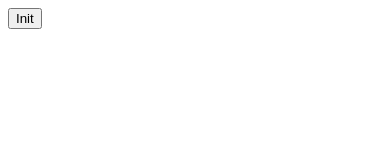
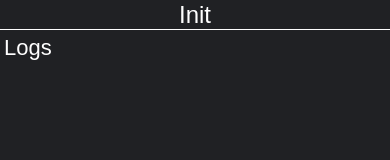
Before and after one commit to DjDeveloperr/Band, a plain HTML site: page index.html in a window 390 px wide. Drawn offline with Linux system fonts and the light colour scheme.

Commit message:
ready to test on phone

```diff
--- a/bundle.js
+++ b/bundle.js
@@ -1356,7 +1356,7 @@ class Band extends EventEmitter {
         ]).buffer);
     }
 }
-const log = (title, color, msg)=>console.log(`%c[${title}] %c${msg}`, `color: ${color};`, ``)
+const log = (title, color, msg)=>document.getElementById("logs").innerHTML += `<br/><span style="color: ${color}">[${title}]</span> <span>${msg}</span>`
 ;
 const define = (name, value)=>Object.defineProperty(window, name, {
         value
@@ -1388,4 +1388,8 @@ define("init", async function() {
     const hrdwRevision = await band1.getHrdwRevision();
     logs.info(`Firmware ${revision}`);
     logs.info(`Hardware ${hrdwRevision}`);
+    const battery = await band1.getBatteryInfo();
+    logs.info(`Battery (${battery.status}): ${battery.level} (last time charged: ${battery.lastLevel})`);
+    const time = await band1.getCurrentTime();
+    logs.info(`Current Time: ${time.hours}:${time.minutes}:${time.seconds} - ${time.date}/${time.month}/${time.year} (Day ${time.day})`);
 });
--- a/index.html
+++ b/index.html
@@ -2,11 +2,48 @@
 <html lang="en-US">
 
 <head>
+
+  <meta name="viewport" content="width=device-width, initial-scale=1.0">
   <title>Mi Band - Web Bluetooth</title>
+  <style>
+    body {
+      background-color: #202124;
+      font-family: sans-serif;
+    }
+
+    #init {
+      position: absolute;
+      left: 0px;
+      top: 0px;
+      background-color: #202124;
+      width: 100%;
+      height: 30px;
+      color: white;
+      text-align: center;
+      vertical-align: middle;
+      font-size: 24px;
+      border: none;
+      border-bottom: solid 1px white;
+    }
+
+    #logs {
+      position: absolute;
+      left: 0px;
+      top: 31px;
+      width: calc(100% - 8px);
+      font-size: 22px;
+      height: calc(100% - 39px);
+      color: white;
+      padding: 4px;
+    }
+  </style>
 </head>
 
 <body>
-  <button onclick="init()">Init</button>
+  <button onclick="init()" id="init">Init</button>
+  <div id="logs">
+    <span>Logs</span>
+  </div>
   <script src="./bundle.js"></script>
 </body>
 
```
Also changed, not shown: 1 other file.
